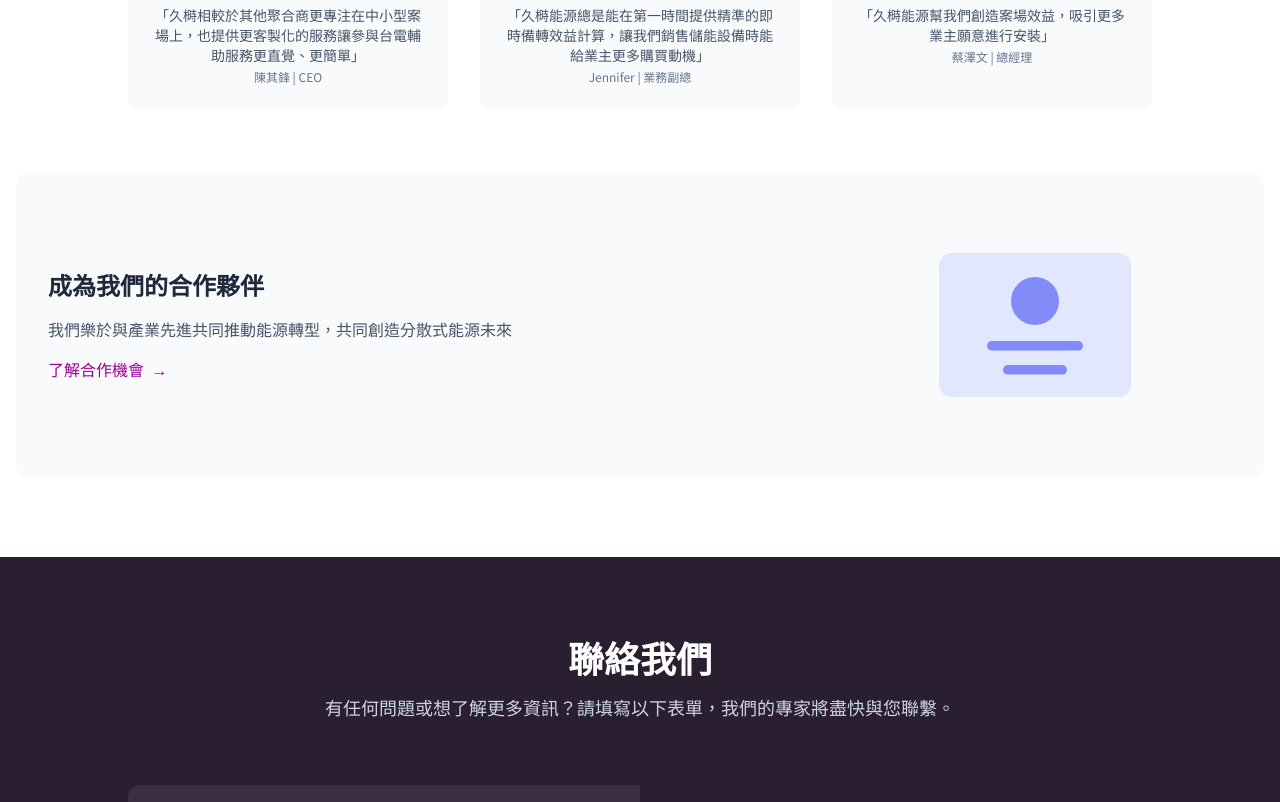
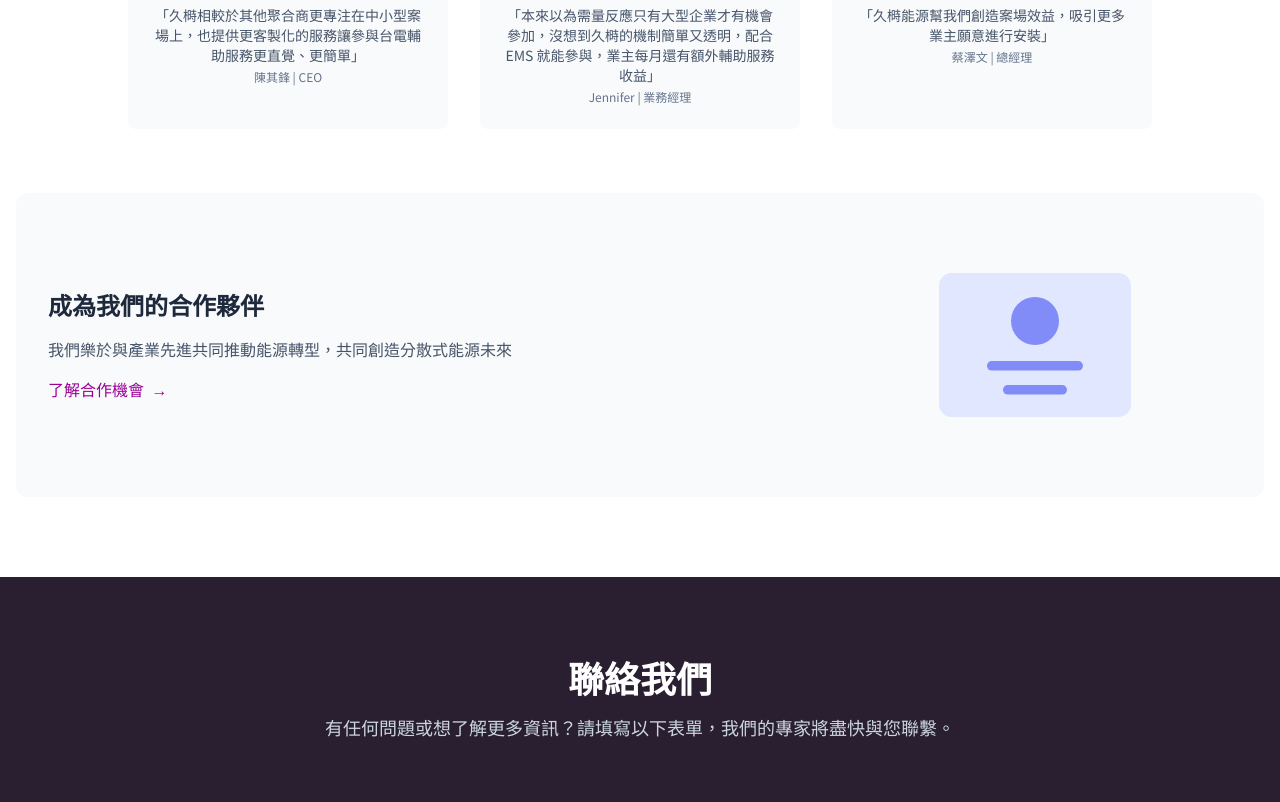
Before and after one commit to juic3-labs/aggregator.github.io, a plain HTML site: page index.html in a window 1280 px wide. Shown: the part 4159-4961 px from the top of the page. Drawn offline with nearby package versions, Linux system fonts and the light colour scheme; animation ran at ten frames a second.

Commit message:
<style> update string

```diff
--- a/index.html
+++ b/index.html
@@ -620,8 +620,8 @@
                     <div class="text-center">
                         <img src="assets/partner/jj.png" alt="JJ Logo" class="w-32 h-32 mx-auto object-contain">
                         <p class="mt-1 font-medium text-slate-800">J&J Power</p>
-                        <p class="mt-2 text-sm text-slate-600">「久榯能源總是能在第一時間提供精準的即時備轉效益計算，讓我們銷售儲能設備時能給業主更多購買動機」</p>
-                        <p class="mt-1 text-xs text-slate-500">Jennifer | 業務副總</p>
+                        <p class="mt-2 text-sm text-slate-600">「本來以為需量反應只有大型企業才有機會參加，沒想到久榯的機制簡單又透明，配合 EMS 就能參與，業主每月還有額外輔助服務收益」</p>
+                        <p class="mt-1 text-xs text-slate-500">Jennifer | 業務經理</p>
                     </div>
                 </div>
 
```
